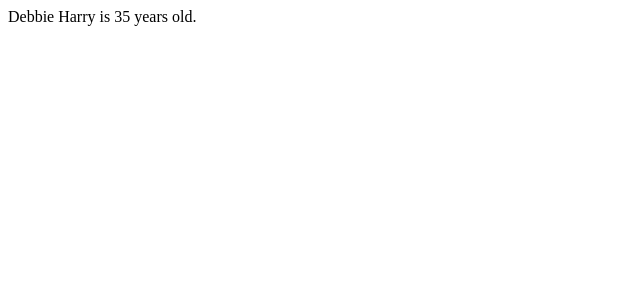
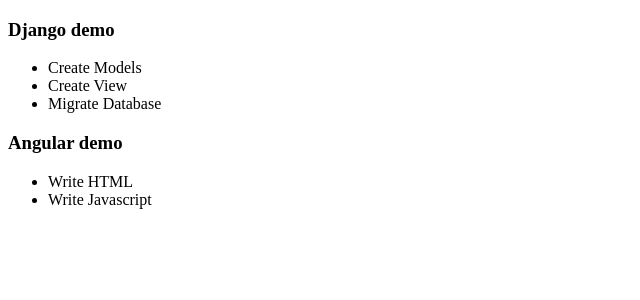
Before and after one commit to zerazobz/DjangoWithAngular1, a Django app: page /scrumboard/home in a window 1280 px wide. Shown: the top 300 px of the page, without its empty margins (0-640 px from the left). Run offline with Django 3.2, Linux system fonts and the light colour scheme; some libraries are stand-ins or nearby versions.

Commit message:
Angular Directives

```diff
--- a/djangularsite/scrumboard/templates/scrumboard/home.html
+++ b/djangularsite/scrumboard/templates/scrumboard/home.html
@@ -5,11 +5,17 @@
     <title>Djangular App</title>
 </head>
     <body ng-app="scrumboard.demo">
-    <div ng-controller="ScrumboardController">
-        {% verbatim %}
-            {{ person.name }} is {{ person.age }} years old.
-        {% endverbatim %}
-    </div>
+    {% verbatim %}
+        <div ng-controller="ScrumboardController">
+            <div ng-repeat="list in data">
+                <h3>{{ list.name }}</h3>
+                <ul>
+                    <li ng-repeat="card in list.cards">{{ card.title }}</li>
+                </ul>
+            </div>
+        </div>
+    {% endverbatim %}
+
 
 
     <script src="https://ajax.googleapis.com/ajax/libs/angularjs/1.6.7/angular.min.js" type="text/javascript"></script>
@@ -20,10 +26,33 @@
                 .controller('ScrumboardController', ['$scope', ScrumboardController]);
 
             function ScrumboardController($scope) {
-                $scope.person = {
-                    name: 'Debbie Harry',
-                    age: 35
-                };
+                $scope.data = [
+                    {
+                        name: "Django demo",
+                        cards: [
+                            {
+                                title: "Create Models"
+                            },
+                            {
+                                title: "Create View"
+                            },
+                            {
+                                title: "Migrate Database"
+                            }
+                        ]
+                    },
+                    {
+                        name: "Angular demo",
+                        cards: [
+                            {
+                                title: "Write HTML"
+                            },
+                            {
+                                title: "Write Javascript"
+                            }
+                        ]
+                    }
+                ];
             }
 
         })();
```
